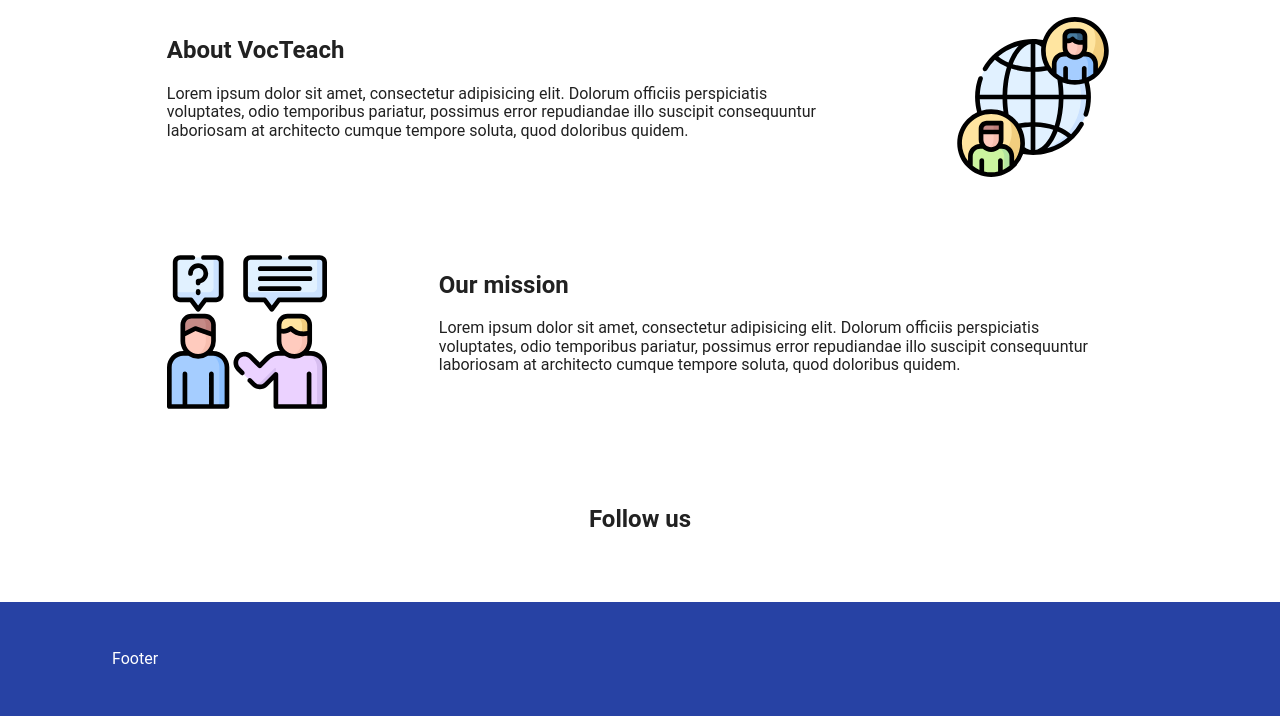
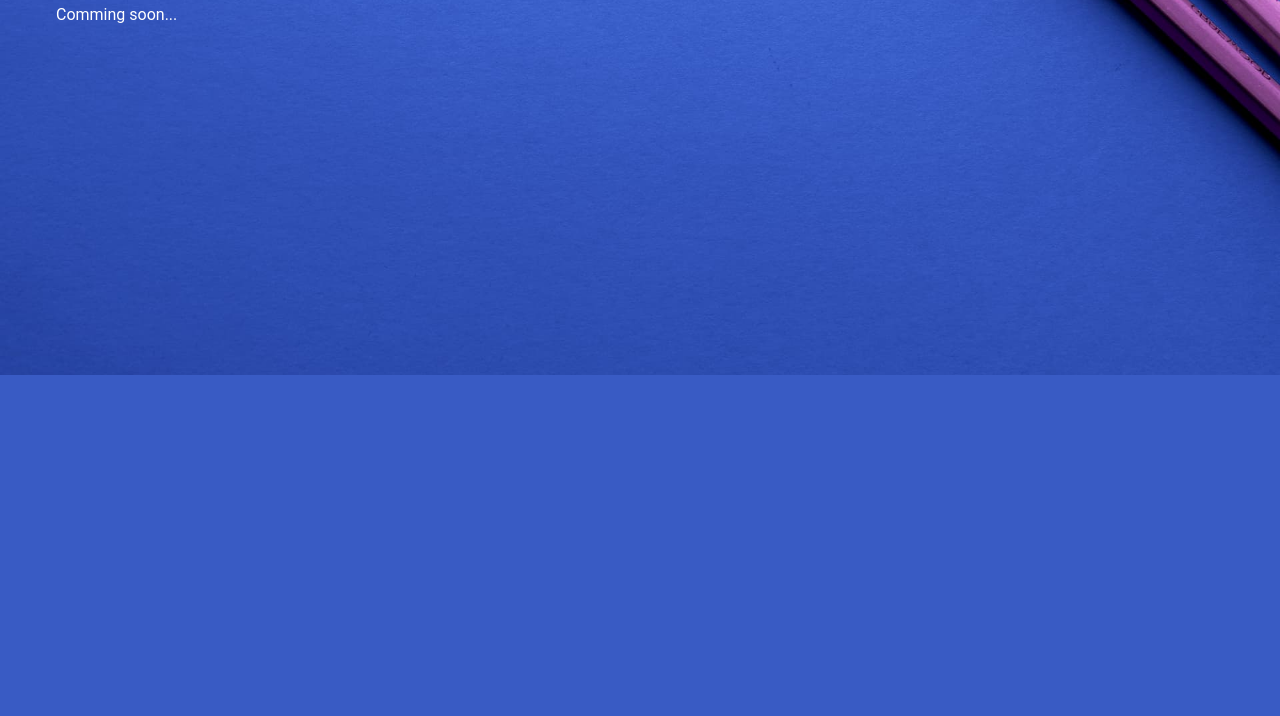
Before and after one commit to oacore/vocteach-placeholder, a website built with Parcel: page index.html in a window 1280 px wide. Shown: the part 425-1141 px from the top of the page. After the commit the page ends 800 px from the top, so only its background shows below. Built offline with nearby package versions, Linux system fonts and the light colour scheme.

Commit message:
Some simple stuff

```diff
--- a/css/main.css
+++ b/css/main.css
@@ -240,101 +240,22 @@
   --on-primary-dark: white;
 }
 
-/* Sections */
-
-
-
-p {
-  max-width: 75ch;
-}
-
-header,
-footer,
-section {
-  flex-grow: 1;
-  padding: 3rem;
-  box-sizing: border-box;
-}
-
-section {
-  max-width: 72rem;
-  margin-left: auto;
-  margin-right: auto;
-}
-
-@media (min-width: 72em) {
-  header,
-  footer {
-    padding-left: calc(0.5 * (100% - 72rem) + 3rem);
-    padding-right: calc(0.5 * (100% - 72rem) + 3rem);
-  }
-}
-
-footer {
-  margin-top: auto;
-  color: var(--on-primary-dark);
-  background: var(--primary-dark);
+body {
+  display: flex;
+  flex-direction: column;
+  justify-content: center;
 }
 
 body {
-  display: flex;
-  flex-direction: column;
-}
-
-footer {
-}
-
-.hero {
-  padding-top: 6rem;
-  padding-bottom: 6rem;
+  height: 100%;
+  padding: 6rem 2rem;
+  box-sizing: border-box;
   color: var(--on-primary);
   background: var(--primary) no-repeat 50% 15% / cover;
   background-image: url('../img/joanna-kosinska-1_CMoFsPfso-unsplash.jpg');
 }
 
-.hero > nav {
-  display: none;
+h1, p {
+  width: 100%;
+  margin: 0 1.5rem 0;
 }
-
-.hero-message {
-  width: 100%;
-  font-size: 2rem;
-  line-height: 1.25;
-}
-
-section {
-  position: relative;
-}
-
-.illustrated-section:nth-of-type(odd) {
-  padding-right: 16rem;
-}
-
-.illustrated-section:nth-of-type(even) {
-  padding-left: 16rem;
-}
-
-.illustrated-section-image {
-  position: absolute;
-  top: 3rem;
-  width: 10rem;
-}
-
-.illustrated-section:nth-of-type(even) .illustrated-section-image {
-  left: 3rem;
-}
-
-
-.illustrated-section:nth-of-type(odd) .illustrated-section-image {
-  right: 3rem;
-}
-
-@media (min-width: 72em) {
-  .illustrated-section:nth-of-type(odd) {
-    padding-right: calc(0.5 * (100% - 72rem) + 16rem);
-  }
-
-  .illustrated-section:nth-of-type(even) {
-    padding-left: calc(0.5 * (100% - 72rem) + 16rem);
-  }
-}
--- a/index.html
+++ b/index.html
@@ -3,14 +3,9 @@
 
 <head>
   <meta charset="utf-8">
-  <title>VocTeach :: Coming soon</title>
+  <title>VocTeach is coming soon...</title>
   <meta name="description" content="">
   <meta name="viewport" content="width=device-width, initial-scale=1">
-
-  <meta property="og:title" content="VocTeach">
-  <meta property="og:type" content="">
-  <meta property="og:url" content="">
-  <meta property="og:image" content="">
 
   <link rel="manifest" href="site.webmanifest">
   <link rel="apple-touch-icon" href="icon.png">
@@ -22,61 +17,8 @@
 </head>
 
 <body>
-  <header class="hero">
-    <nav>
-      <a class="logo" href="./">
-        VocTeach
-      </a>
-
-      <ul class="nav">
-        <li class="nav-item">
-          <a class="nav-link" href="#section">Item</a>
-        </li>
-      </ul>
-    </nav>
-
-    <p class="hero-message">The best<br>teaching content<br>right for you</p>
-
-    <a class="button primary inverse" href="#subscribe">Get early access</a>
-  </header>
-
-  <section class="illustrated-section" id="about">
-    <h2>About VocTeach</h2>
-    <p>
-      Lorem ipsum dolor sit amet, consectetur adipisicing elit. Dolorum
-      officiis perspiciatis voluptates, odio temporibus pariatur, possimus
-      error repudiandae illo suscipit consequuntur laboriosam at architecto
-      cumque tempore soluta, quod doloribus quidem.
-    </p>
-
-    <img class="illustrated-section-image" src="img/002-remote.svg" alt="Conversation" aria-hidden>
-  </section>
-
-  <section class="illustrated-section" id="mission">
-    <h2>Our mission</h2>
-    <p>
-      Lorem ipsum dolor sit amet, consectetur adipisicing elit. Dolorum
-      officiis perspiciatis voluptates, odio temporibus pariatur, possimus
-      error repudiandae illo suscipit consequuntur laboriosam at architecto
-      cumque tempore soluta, quod doloribus quidem.
-    </p>
-    <img class="illustrated-section-image" src="img/024-talking.svg" alt="Checklist" aria-hidden>
-  </section>
-
-  <section id="newsletter">
-    <h2>Follow us</h2>
-  </section>
-
-  <footer class="footer">
-    Footer
-  </footer>
-
-  <!-- Google Analytics: change UA-XXXXX-Y to be your site's ID. -->
-  <script>
-    window.ga = function () { ga.q.push(arguments) }; ga.q = []; ga.l = +new Date;
-    ga('create', 'UA-XXXXX-Y', 'auto'); ga('set', 'anonymizeIp', true); ga('set', 'transport', 'beacon'); ga('send', 'pageview')
-  </script>
-  <script src="https://www.google-analytics.com/analytics.js" async></script>
+  <h1>VocTeach</h1>
+  <p>Comming soon...</p>
 </body>
 
 </html>
```
